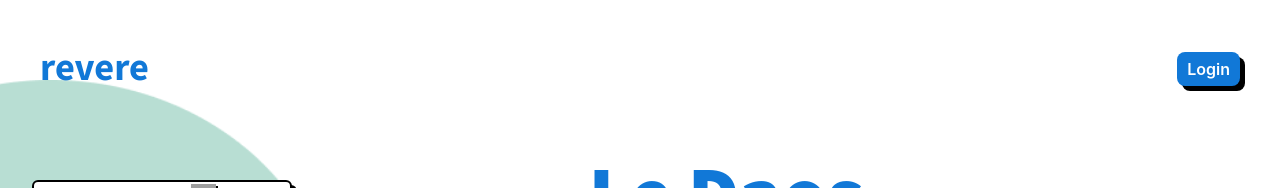
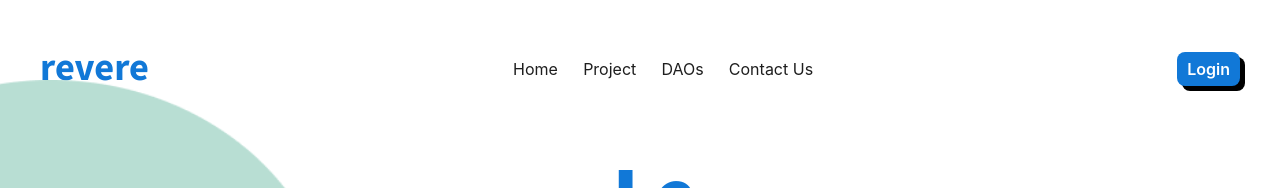
Before and after one commit to VisShon/RevereLabs, a Next.js app: page /daos in a window 1280 px wide. Shown: the top 188 px of the page. Built offline with nearby package versions, Linux system fonts and the light colour scheme; grey boxes are pictures that could not be loaded.

Commit message:
navbar updated

```diff
--- a/components/Button.jsx
+++ b/components/Button.jsx
@@ -4,7 +4,7 @@ import Image from 'next/image'
 
 function Button({Content, onClick, Link='',Color}) {
   return (
-      Link=='null'? <a onClick={onClick} className={styles.button}>
+      Link==''? <a onClick={onClick} className={styles.button}>
         {Content}
       </a>:
       <a className={styles.button} href={Link} style={{backgroundColor:Color}}>
--- a/components/ChatWindow.jsx
+++ b/components/ChatWindow.jsx
@@ -1,17 +1,38 @@
-import React from 'react'
+import React,{useState} from 'react'
 import Image from 'next/Image'
 import Button from './Button'
 import AddMember from './AddMember'
 
 function ChatWindow({isClient=true,isFreeLancer=false,isUserLoggedIn=false,details}) {
 
+  const[posted,setPosted] = useState(false);
+
+
+
   const onclickHandlerFreeLancer = () => {
     //handle
-  }
+  };
 
 
   const onPosthandler=() => {
-    //handle
+    setPosted(true);
+  };
+
+
+  const onLogin = () => {
+    const user = {
+      name:'Vishnu Shon',
+      email: 'vishnu@gmail.com',
+      profilePicture:'/profilepic.png',
+      projects: [{"title":"TestGig2", "description":"Need to Design a website", "bounty":"USD400", "time":"2 months", "completed":false,  "category": "Design"},{"title":"TestGig2", "description":"Need to Design a website", "bounty":"USD400", "time":"2 months", "completed":false,  "category": "Design"},{"title":"TestGig2", "description":"Need to Design a website", "bounty":"USD400", "time":"2 months", "completed":false,  "category": "Design"}],
+      work:[{"title":"TestGig2", "description":"Need to Design a website", "bounty":"USD400", "time":"2 months", "completed":false,  "category": "Design"},],
+      link:[],
+      Daos:[
+          {title:'AtomDao',color:'#CBA3FF'},
+          {title:'StatesDao',color:'#88BBEB'}
+      ],
+    }
+    window.localStorage.setItem('user',user)
   }
 
 
@@ -20,11 +41,12 @@ function ChatWindow({isClient=true,isFreeLancer=false,isUserLoggedIn=false,detai
 
 
       {!isUserLoggedIn&&<div className="absolute left-2 top-2 backdrop-blur-sm w-[95%] h-[90%] z-20 flex flex-col justify-center items-center pt-10">
-          <Button Content="Login" Link='/login'/>
+          {/* <Button Content="Login" Link='/login'/>  */}
+          <Button Content="Login" onClick={onLogin}/>
           <h2 className="text-textMain text-[1.5rem] font-[600] font-mada my-5">You need to logIn to proceed</h2>
       </div>}
 
-      {isClient&&isUserLoggedIn&&<div className="absolute left-2 top-2 backdrop-blur-sm w-[95%] h-[90%] z-20 flex flex-col justify-center items-center pt-10">
+      {!posted&&isClient&&isUserLoggedIn&&<div className="absolute left-2 top-2 backdrop-blur-sm w-[95%] h-[90%] z-20 flex flex-col justify-center items-center pt-10">
           <Button Content="Post" onClick={onPosthandler}/>
           <h2 className="text-textMain text-[1.5rem] font-[600] font-mada my-5">Post the Gig to add freelancers</h2>
       </div>}
--- a/components/Navbar.jsx
+++ b/components/Navbar.jsx
@@ -1,23 +1,33 @@
-import React from 'react'
+import React,{useEffect,useState} from 'react'
 import Button from './Button'
 import Logo from '../public/logo.png'
 import '../pages/_document'
 function Navbar() {
+  const [pageLocation,setPageLocation] =useState(null);
+
+  useEffect(() => {
+    const getPageLocation = () => {
+        const res = new URL(window.location.href).pathname;
+        setPageLocation(res);
+    }
+    getPageLocation();
+  })
+
 
 
   return (
     <>
-        <div className="flex justify-between items-center  p-10 font-Mada text-[1vw] w-[100%] relative z-10 ">
-          <a href="https://www.reverelabs.org/">
+        <div className="flex justify-between items-center  p-10 font-Mada text-[1vw] w-[100%] z-10 ">
+          <a href="https://reverelabs.org/">
             <h1 className="font-mada font-[700] text-main text-[2.4rem]">revere</h1>
           </a>
           {/* login && (<></>) */}
-          {/* <div className="flex justify-between w-[35%] text-textMain text-[1rem] small:hidden">
-             <a href="/dashBoard">Home</a>
-             <a href="/projects">Projects</a>
-             <a href="/daos">DAOs</a>
-             <a href="#">Contact Us</a>
-          </div> */}
+          <div className="flex justify-between w-[25%] text-textMain text-[1rem] small:hidden">
+             <a href="/Home" style={pageLocation=='/Home'?{color:"#1178D7"}:{}}>Home</a>
+             <a href="/Project" style={pageLocation=='/Project'?{color:"#1178D7"}:{}}>Project</a>
+             <a href="/Daos" style={pageLocation=='/Daos'?{color:"#1178D7"}:{}}>DAOs</a>
+             <a href="https://linktr.ee/reverelabs">Contact Us</a>
+          </div>
           <Button Content={'Login'} Link={'/login'}/>
         </div>
     </>
--- a/components/containers/NewProjectCard.jsx
+++ b/components/containers/NewProjectCard.jsx
@@ -10,8 +10,9 @@ function NewProjectCard() {
   // setUser();
 
   useEffect(() => {
-    const checkAuth = (user) =>{
-        //
+    const checkAuth = () =>{
+        const person = window.localStorage.getItem('user')
+        setUser(person)
     }
     checkAuth()
   },[]);
@@ -39,7 +40,7 @@ function NewProjectCard() {
             </div>
         </div>
 
-        <ChatWindow/>
+        <ChatWindow isUserLoggedIn={true&&user}/>
     </div>
   )
 }
--- a/components/containers/ProjectCard.jsx
+++ b/components/containers/ProjectCard.jsx
@@ -3,7 +3,7 @@ import Image from 'next/image'
 import ChatWindow from '../../components/ChatWindow'
 
 
-function ProjectCard() {
+function ProjectCard({details}) {
 
 
     const[user,setUser] = useState(null);
--- a/pages/Home.jsx
+++ b/pages/Home.jsx
@@ -48,8 +48,8 @@ function Home({Projects}) {
   )
 }
 
-export async function getServerSideProps(){
-    //code to fetch data
-}
+// export async function getServerSideProps(){
+//     //code to fetch data
+// }
 
 export default Home
--- a/pages/Project.jsx
+++ b/pages/Project.jsx
@@ -5,12 +5,12 @@ import ProjectCard from '../components/containers/ProjectCard'
 import Progress from '../components/Progress'
 import Button from '../components/Button'
 
-function Project({isNewProject=false}) {
+function Project({props}) {
 
   return (
     <div className="flex flex-col items-center">
-      {isNewProject&&<NewProjectCard/>}
-      {!isNewProject&&<ProjectCard/>}
+      {!props&&<NewProjectCard/>}
+      {props&&<ProjectCard details={props.data}/>}
       <a className="absolute z-0 top-[20%] left-[5%]"><Image src="/background/circle.png" height={700} width={700}/></a>
       <div className="mt-10 w-[60%] flex items-center justify-end">
       </div>
@@ -18,4 +18,8 @@ function Project({isNewProject=false}) {
   )
 }
 
+// export function getServerSideProps(){
+//   //code to fetch data
+// }
+
 export default Project
--- a/pages/daos.jsx
+++ b/pages/daos.jsx
@@ -26,7 +26,7 @@ function Daos({Daos}) {
 
           <div className="relative z-20 flex w-[100%] items-center  overflow-visible">
               <SearchBar searchParam={searchParam} setSearchParam={setSearchParam}/>
-              <h2 className="font-mada font-[800] text-main text-[5rem] mx-[30%]">Le Daos</h2>
+              <h2 className="font-mada font-[800] text-main text-[5rem] mx-[32%]">Le Daos</h2>
           </div>
 
           <div className="relative z-10 flex w-[95%] items-center justify-end overflow-visible">
```
